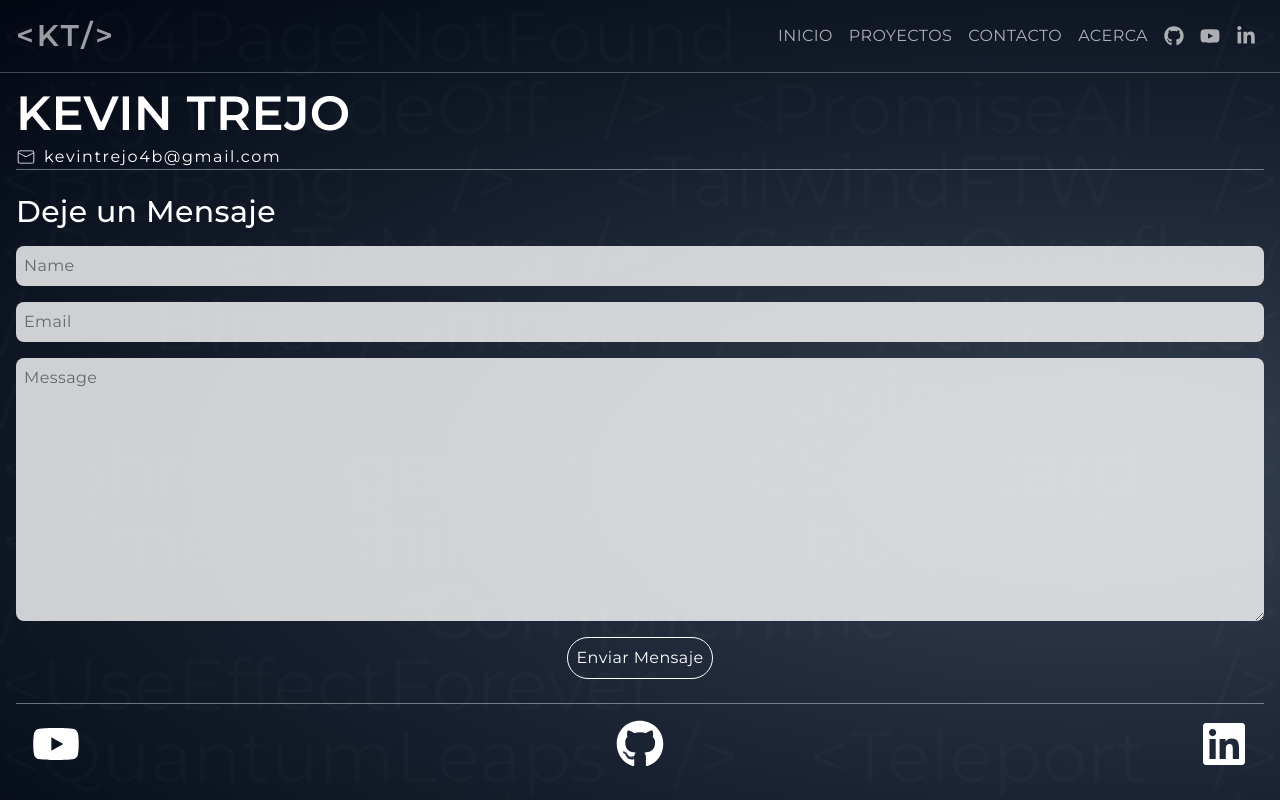
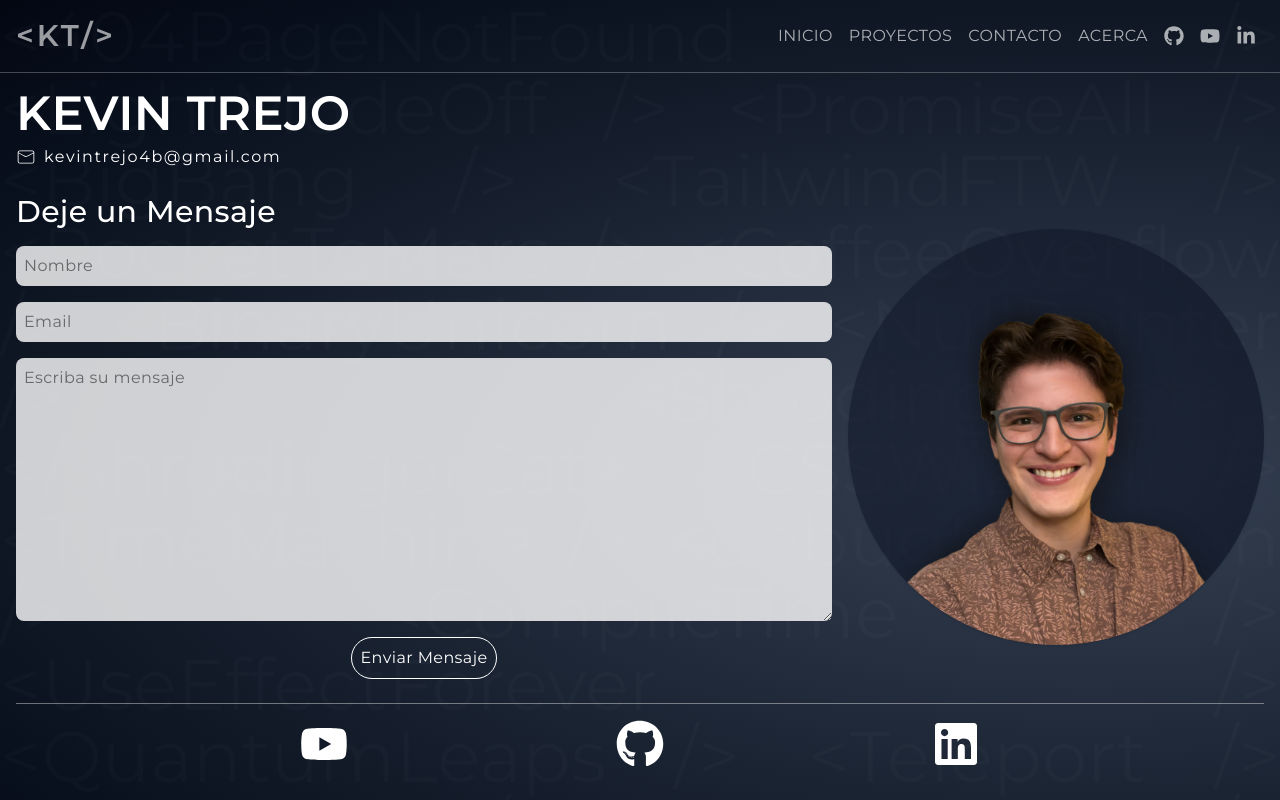
Before and after one commit to kedgardov/crontest, a Next.js app: page /1/contact in a window 1280 px wide. Built offline with nearby package versions, Linux system fonts and the light colour scheme.

Commit message:
fixed contact layout

```diff
--- a/src/app/[locale]/contact/page.tsx
+++ b/src/app/[locale]/contact/page.tsx
@@ -4,6 +4,7 @@ import useTranslation, { parseLocale } from "@/hooks/useTranslation";
 import { TelegramMessageSchema, TelegramMessageType } from "@/models/telegramMessage";
 import { postToTelegramUtil } from "@/utils/postToTelegramUtil";
 import { zodResolver } from "@hookform/resolvers/zod";
+import Image from "next/image";
 import React from "react";
 import { SubmitHandler, useForm } from "react-hook-form";
 import { CiMail } from "react-icons/ci";
@@ -18,9 +19,11 @@ export default function Contact({
     const locale = parseLocale(lang.locale);
     const { t } = useTranslation(locale);
 
+
     const { register, handleSubmit, formState: { errors } } = useForm<TelegramMessageType>({
         resolver: zodResolver(TelegramMessageSchema),
     })
+
 
 
     const onSubmit: SubmitHandler<TelegramMessageType> = async ( data ) => {
@@ -34,7 +37,7 @@ export default function Contact({
 
     return (
         <div className="p-4 flex flex-col w-full h-full tracking-wide gap-6 text-white">
-            <div className="space-y-2 border-b border-white/40">
+            <div className="space-y-2 border-b border-white/40 md:border-white/0 transition-all ease-in-out duration-500">
                 <p className="text-5xl font-semibold uppercase">Kevin Trejo</p>
                 <a href="mailto:kevintrejo4b@gmail.com" className="flex items-center gap-2">
                     <CiMail className="w-5 h-5"/>
@@ -42,26 +45,40 @@ export default function Contact({
                 </a>
             </div>
 
-            <form onSubmit={handleSubmit(onSubmit)} className="flex-1 space-y-4 flex flex-col">
-                <h2 className="text-3xl font-medium select-none">{t("cta")}</h2>
-                <input type="text" placeholder="Name" className={`input w-full ${errors.name? 'input-error':''}`} {...register("name")} />
-                <input type="email"  placeholder="Email" className={`input w-full ${errors.email? 'input-error':''}`} {...register("email")} />
-                <textarea placeholder="Message" className={`input w-full flex-1 ${errors.message? 'input-error':''}`} {...register("message")} />
-                <div className="w-full justify-center flex">
-                    <button className="p-2 w-fit border rounded-full" type="submit">{t("send_message")}</button>
-                </div>
-            </form>
+            <div className="flex-1 flex w-full ">
+                <form onSubmit={handleSubmit(onSubmit)} className="md:pr-4 h-full space-y-4 flex-1 flex flex-col transition-all ease-in-out duration-500">
+                    <h2 className="text-3xl font-medium select-none">{t("cta")}</h2>
+                    <input type="text" placeholder={t("name")} className={`input w-full ${errors.name? 'input-error':''}`} {...register("name")} />
+                    <input type="email"  placeholder={t("email")} className={`input w-full ${errors.email? 'input-error':''}`} {...register("email")} />
+                    <textarea placeholder={t("message")} className={`input w-full flex-1 ${errors.message? 'input-error':''}`} {...register("message")} />
+                    <div className="w-full justify-center flex">
+                        <button className="p-2 w-fit border rounded-full" type="submit">{t("send_message")}</button>
+                    </div>
+                </form>
+                    <div className="w-0 md:w-1/3 max-w-[60svh] self-center bg-gradient-to-tl from-gray-900/80 to-gray-900/50 shadow aspect-square relative overflow-clip rounded-full transition-all ease-in-out duration-500">
+                        <Image
+                            draggable={false}
+                            className="object-contain m-4 scale-125"
+                            src="/images/me.png"
+                            alt="me suit"
+                            fill
+                            sizes="(max-width: 640px) 50vh, (max-width: 1024px) 50vw, 33vw"
+                            />
+                    </div>
+            </div>
 
             <div className="flex items-center place-content-between border-t border-white/40 p-4 mt-auto">
+                <div className=""></div>
                 <a className="">
-                    <FaYoutube className="icon-big" />
+                    <FaYoutube className="icon-big" title="youtube-link" />
                 </a>
                 <a className="">
-                    <FaGithub className="icon-big" />
+                    <FaGithub className="icon-big" title="github-link" />
                 </a>
                 <a className="">
-                    <FaLinkedin className="icon-big" />
+                    <FaLinkedin className="icon-big" title="linkedin-link" />
                 </a>
+                <div className=""></div>
             </div>
         </div>
     )
--- a/src/locales/locales.ts
+++ b/src/locales/locales.ts
@@ -57,4 +57,16 @@ export const locales = {
         en: "Send Message",
         es: "Enviar Mensaje",
     },
+    name: {
+        en: "Name",
+        es: "Nombre",
+    },
+    email: {
+        en: "Email",
+        es: "Email",
+    },
+    message: {
+        en: "Write you message",
+        es: "Escriba su mensaje",
+    },
 }
```
